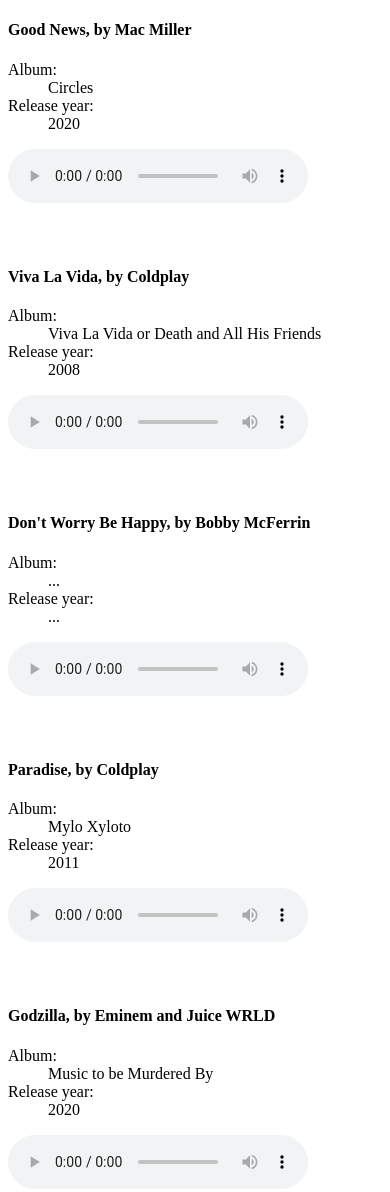
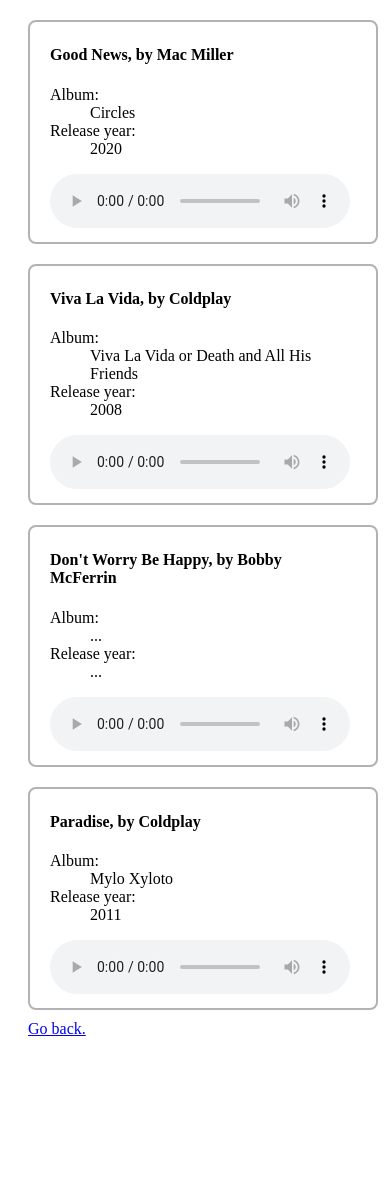
Before and after one commit to 21david/Udemy-HTML-CSS-Course, a plain HTML site: page favsongs.html in a window 390 px wide. Shown: the top 1192 px of the page. After the commit the page ends 1046 px from the top, so only its background shows below. Drawn offline with Linux system fonts and the light colour scheme.

Commit message:
Made a few changes (polishing things, adding CSS)

```diff
--- a/css/beginnerwebsite.css
+++ b/css/beginnerwebsite.css
@@ -25,6 +25,22 @@
 }
 
 @media screen and (max-width: 767px) {
+
+    header  {
+        width: 91%;
+        margin: 0 auto;
+    }
+
+    nav li {
+        float: none;
+        width: 91%;
+        margin-right: 10px;
+    }
+
+    .contents {
+        width: 91%;
+        margin: 0 auto;
+    }
 
     header .toggle-btn-visible {
         display: block;
--- /dev/null
+++ b/css/favimages.css
@@ -0,0 +1,4 @@
+img {
+    width: 250px;
+    height: auto;
+}
--- /dev/null
+++ b/css/favsongs.css
@@ -0,0 +1,12 @@
+.contents {
+    width: 350px;
+    margin-left: 20px;
+}
+
+.song {
+    border: 2px solid rgba(0,0,0,0.3);
+    border-radius: 8px;
+    padding: 3px 28px 10px 20px;
+    margin-top: 20px;
+    margin-bottom: 10px;
+}
--- a/favsongs.html
+++ b/favsongs.html
@@ -3,8 +3,12 @@
     <head>
         <meta charset="utf-8"/>
         <title>Favorite songs</title>
+        <link rel="stylesheet" href="css/favsongs.css">
     </head>
     <body>
+
+        <div class="contents">
+            <div class="song">
                 <h4>Good News, by Mac Miller</h4>
                 <dl>
                     <dt>Album:</dt>
@@ -15,9 +19,9 @@
                 <audio controls>
                     <source src="./music/Good News.mp3" type="audio/mpeg">
                 </audio>
+            </div>
 
-        <p>ㅤ</p>
-
+            <div class="song">
                 <h4>Viva La Vida, by Coldplay</h4>
                 <dl>
                     <dt>Album:</dt>
@@ -28,9 +32,9 @@
                 <audio controls>
                     <source src="./music/Viva La Vida.mp3" type="audio/mpeg">
                 </audio>
+            </div>
 
-        <p>ㅤ</p>
-
+            <div class="song">
                 <h4>Don't Worry Be Happy, by Bobby McFerrin</h4>
                 <dl>
                     <dt>Album:</dt>
@@ -41,9 +45,9 @@
                 <audio controls>
                     <source src="./music/Don't Worry Be Happy.mp3" type="audio/mpeg">
                 </audio>
+            </div>
 
-        <p>ㅤ</p>
-
+            <div class="song">
                 <h4>Paradise, by Coldplay</h4>
                 <dl>
                     <dt>Album:</dt>
@@ -54,22 +58,10 @@
                 <audio controls>
                     <source src="./music/Paradise.mp3" type="audio/mpeg">
                 </audio>
-
-        <p>ㅤ</p>
-
-        <h4>Godzilla, by Eminem and Juice WRLD</h4>
-        <dl>
-            <dt>Album:</dt>
-            <dd>Music to be Murdered By</dd>
-            <dt>Release year:</dt>
-            <dd>2020</dd>
-        </dl>
-        <audio controls>
-            <source src="./music/Godzilla.mp3" type="audio/mpeg">
-        </audio>
-
-        <p>ㅤ</p>
+            </div>
 
             <a href="index.html">Go back.</a>
+
+        </div>
     </body>
 </html>
```
Also changed, not shown: aboutme.html (+6 -2 lines), contactme.html (+3 -0 lines), favimages.html (+1 -1 lines), index.html (+2 -1 lines), sandbox.html (+2 -0 lines), videos.html (+3 -0 lines). Lines whose indentation alone changed are shown as unchanged.
